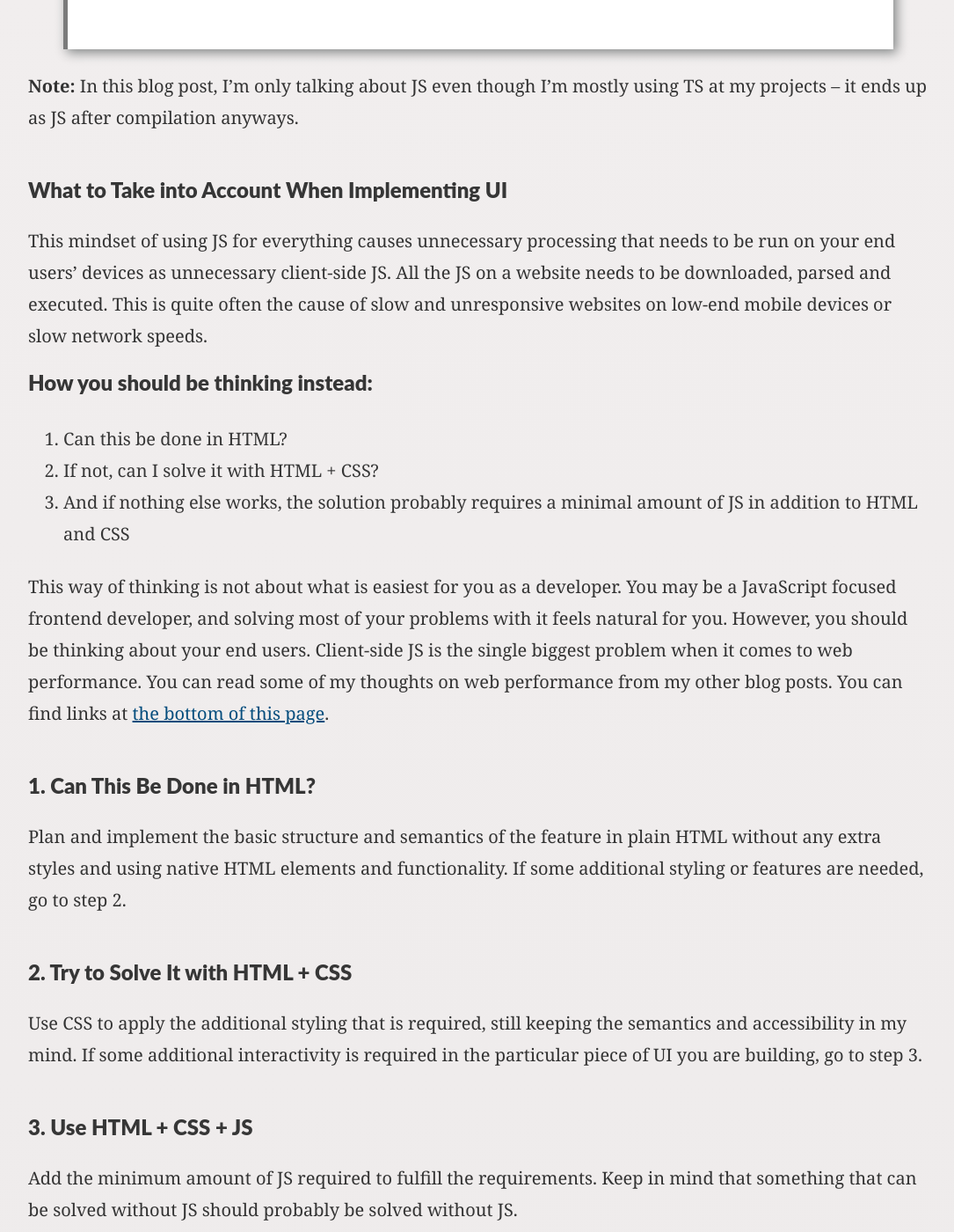
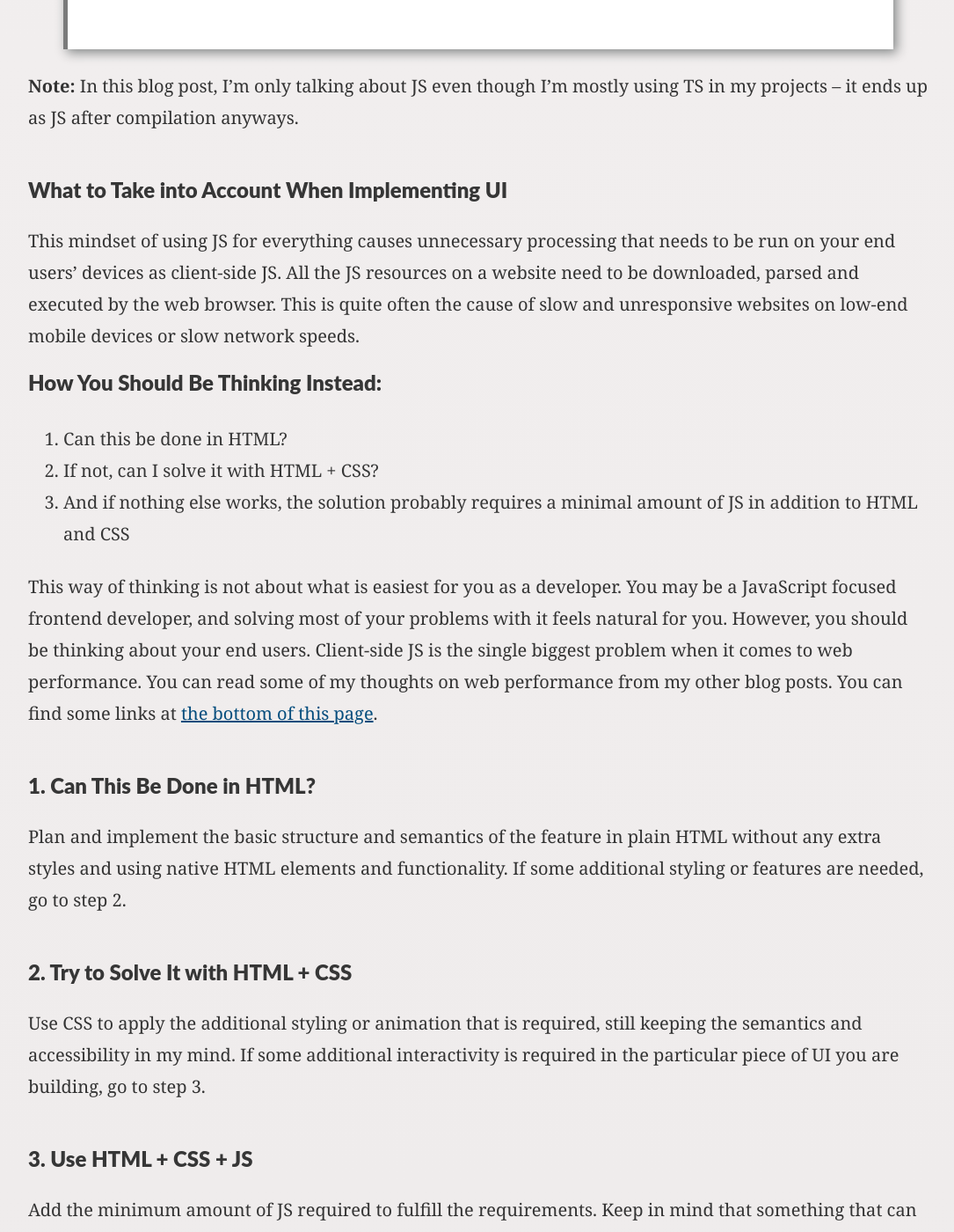
Before and after one commit to olpeh/olpeh.github.io, a Jekyll site: the page built from _posts/2021-03-02-js-should-be-your-last-resort.md, in a window 1280 px wide and 1400 px high, scrolled down 1297 px. Shown: the whole window at 88% size, without its empty margins (96-1181 px from the left). Built offline with Jekyll 4.4.1, drawn with Linux system fonts in a browser that asks for light colours; some of the changed text lies outside the part shown.

Commit message:
Tiny corrections and improvements

````diff
--- a/_posts/2021-03-02-js-should-be-your-last-resort.md
+++ b/_posts/2021-03-02-js-should-be-your-last-resort.md
@@ -21,19 +21,19 @@ This is similar to the situation described by Abraham Maslow in 1966:
 >
 > – [Wikipedia: Law of the instrument](https://en.wikipedia.org/wiki/Law_of_the_instrument){:target="\_blank"}{:rel="noopener noreferrer"}
 
-**Note:** In this blog post, I'm only talking about JS even though I'm mostly using TS at my projects – it ends up as JS after compilation anyways.
+**Note:** In this blog post, I'm only talking about JS even though I'm mostly using TS in my projects – it ends up as JS after compilation anyways.
 
 ### What to Take into Account When Implementing UI
 
-This mindset of using JS for everything causes unnecessary processing that needs to be run on your end users' devices as unnecessary client-side JS. All the JS on a website needs to be downloaded, parsed and executed. This is quite often the cause of slow and unresponsive websites on low-end mobile devices or slow network speeds.
+This mindset of using JS for everything causes unnecessary processing that needs to be run on your end users' devices as client-side JS. All the JS resources on a website need to be downloaded, parsed and executed by the web browser. This is quite often the cause of slow and unresponsive websites on low-end mobile devices or slow network speeds.
 
-#### How you should be thinking instead:
+#### How You Should Be Thinking Instead:
 
 1. Can this be done in HTML?
 1. If not, can I solve it with HTML + CSS?
 1. And if nothing else works, the solution probably requires a minimal amount of JS in addition to HTML and CSS
 
-This way of thinking is not about what is easiest for you as a developer. You may be a JavaScript focused frontend developer, and solving most of your problems with it feels natural for you. However, you should be thinking about your end users. Client-side JS is the single biggest problem when it comes to web performance. You can read some of my thoughts on web performance from my other blog posts. You can find links at [the bottom of this page](#also-read-these).
+This way of thinking is not about what is easiest for you as a developer. You may be a JavaScript focused frontend developer, and solving most of your problems with it feels natural for you. However, you should be thinking about your end users. Client-side JS is the single biggest problem when it comes to web performance. You can read some of my thoughts on web performance from my other blog posts. You can find some links at [the bottom of this page](#also-read-these).
 
 ### 1. Can This Be Done in HTML?
 
@@ -41,21 +41,23 @@ Plan and implement the basic structure and semantics of the feature in plain HTM
 
 ### 2. Try to Solve It with HTML + CSS
 
-Use CSS to apply the additional styling that is required, still keeping the semantics and accessibility in my mind. If some additional interactivity is required in the particular piece of UI you are building, go to step 3.
+Use CSS to apply the additional styling or animation that is required, still keeping the semantics and accessibility in my mind. If some additional interactivity is required in the particular piece of UI you are building, go to step 3.
 
 ### 3. Use HTML + CSS + JS
 
 Add the minimum amount of JS required to fulfill the requirements. Keep in mind that something that can be solved without JS should probably be solved without JS.
 
-When you’re done, show your code to your colleagues and let them review it. Perhaps there is still something unnecessary parts in your code, that could be solved without having a client-side JS cost on your users.
+When you’re done, show your code to your colleagues and let them review it. Perhaps there is still something unnecessary parts in your code, that could be solved without having a client-side JS cost for your users.
 
-## Silly Example
+## Simple Example
 
-This problem applies to almost anything in web frontend development, but here is a silly practical example to prove my point. Imagine you are working on a React project, and you would be working on a feature that has some UI parts that would only be visible after a certain delay, let's say after 2s.
+This problem applies to almost anything in web frontend development, but here is a simple practical example that should help me prove my point.
+
+Imagine you are working on a React project, and you are working on a feature that has some UI parts that should only become visible after a certain delay, let's say after 2s.
 
 ### Using React Hooks
 
-If you are used to solving your problems with React, using React Hooks, your initial solution could look something like this:
+If you are used to solving your problems with React and Hooks, your initial solution could look something like this:
 
 ```tsx
 const [thingVisible, setThingVisible] = useState(false);
@@ -73,15 +75,19 @@ useEffect(() => {
 return thingVisible ? <section>Here's a thing for you!</section> : null;
 ```
 
-This is fine and works. Probably you notice no difference in performance either on your ultra powerful developer machine. And probably there is no real performance issue in this case. But imagine if these pile up and suddenly you would have tens or hundreds of similar unnecessary JS computations to be run on the client-side.
+This is fine and works. Probably you notice no difference in performance either on your hyper powerful developer machine. And probably, there is no real performance issue in this case. But imagine if these pile up and suddenly you would have tens or hundreds of similar unnecessary JS computations to be run on the client-side or some larger and longer executions that are taking place.
 
 ### Using HTML + CSS Animation
 
-However, you can animate content to appear on the page with a delay using CSS animations and `animation-delay`. This is supported by all browsers and could even have a better end user experience as you could fade the content in or use any other ways of making the content appear more smoothly.
+Using CSS, you can animate content to appear on the page with a delay using CSS animations and `animation-delay`. This is supported by all browsers and could even have a better end user experience as you could fade the content in or use any other ways of making the content appear more smoothly.
+
+**The HTML:**
 
 ```html
 <section class="fade-in">Here's a thing for you!</section>
 ```
+
+**The CSS:**
 
 ```css
 .fade-in {
@@ -100,21 +106,22 @@ However, you can animate content to appear on the page with a delay using CSS an
 }
 ```
 
-## Don’t use CSS for what you can do with HTML
+## Don’t Use CSS for What You Can Do with HTML
 
 Similarly, don’t do something with CSS that you could and should be doing in HTML.
 
-An extreme example of this was that we had accidentally been using margins to separate two words from each others, instead of using a space in between words!
+An extreme example of this was that we had accidentally been using margins to separate two words from each other, instead of using a space in between the words!
 
 This was obviously not a good idea from at least the following perspectives:
 
 - It might not follow the font size, letter spacing etc.
 - It is not needed, waste of effort and processing
+- If someone would need to copy the text, there would be no space in between the words
 
 ## Frontend Development Is Not Easy
 
-Web frontend development is not an easy topic to master. It requires some experience and understanding the whole picture in order to be able to solve the right problems on the right level using the right tools. Solving something on the frontend has many levels and details baked in.
+Web frontend development is not an easy topic to master. It is something you can get started with quite rapidly, but mastering it requires some level of experience and understanding the whole picture in order to be able to solve the right problems on the right level using the right tools. Solving something on the frontend has many levels and details baked in it.
 
-Additionally, you'll need to understand when a problem should be solved on the backend instead of on the frontend for various reasons such as performance and usability.
+Additionally, you'll need to understand when a problem should be solved on the backend instead of the frontend for various reasons such as performance, usability or maintainability among others.
 
 However, keep in mind that sometimes you don't need to try to reach for a perfect solution and something that works might be good enough to be shipped to production and to be used by your end users.
````
